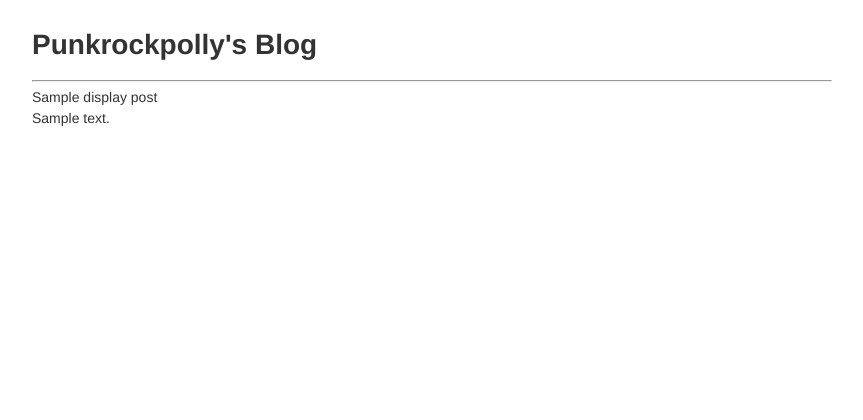
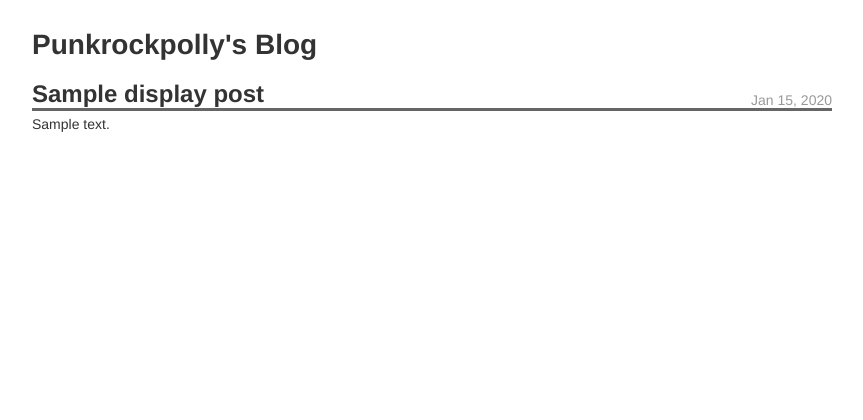
Before and after one commit to punkrockpolly/Blog, a Python web app: template templates/postpage.html in a window 1280 px wide. Shown: the top 420 px of the page, without its empty margins (208-1071 px from the left). Run offline with Jinja, Linux system fonts and the light colour scheme; the template is opened without the code that fills it: most values are stand-ins (such as "Sample title", 1, 10 or a date in 2020).

Commit message:
Bug fix for postpage template: content now showing up and CSS is rendering properly

```diff
--- a/templates/postpage.html
+++ b/templates/postpage.html
@@ -10,19 +10,20 @@
 
         <h1>Punkrockpolly's Blog</h1>
 
-		<hr>
+		<div class="post">
+ 		<div class="post-heading">
+    		<div class="post-title">
+      			{{display_post.subject}}
+    		</div>
 
-		<div class="post">
-			<div class="post-subject">
-				{{display_post.subject}}
-			</div>
-			<div class="post-date">
-				{{display_post.created.strftime("%b, %d, %Y")}}
-			</div>
-			<div class="post-content">
-				{{display_post._render_text | safe}}
-			</div>
-		</div>
+    		<div class="post-date">
+      			{{display_post.created.strftime("%b %d, %Y")}}
+    		</div>
+  		</div>
 
+  		<div class="post-content">
+    		{{display_post.content | safe}}
+    	</div>
+    </div>
     </body>
 </html>
```
